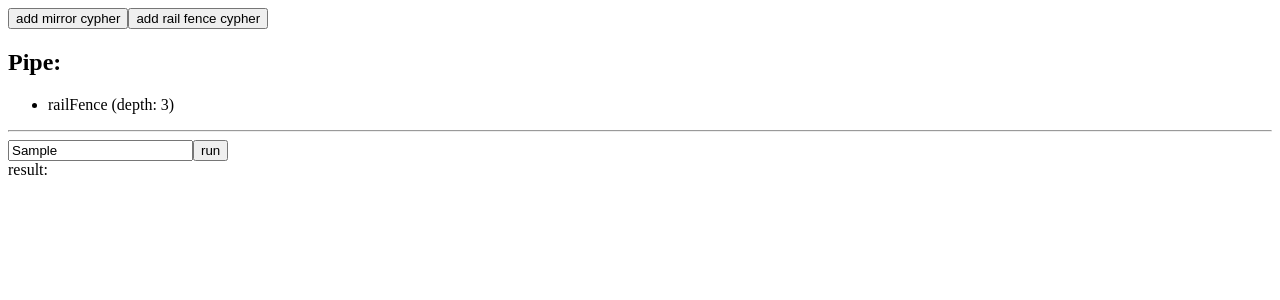
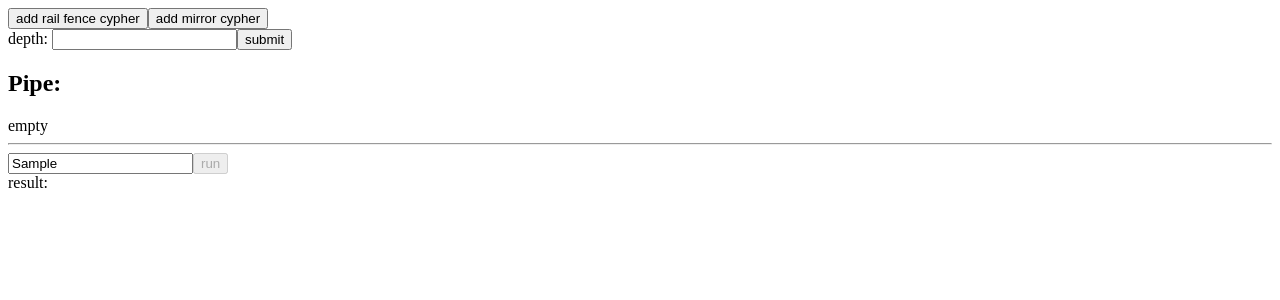
Before and after one commit to ny1am/cryptic-on-paper, a React (Vite) app: page / in a window 1280 px wide. Both pictures are taken after typing "Sample" into the empty fields and a click on the button "add rail fence cypher". Shown: the top 300 px of the page. Built offline with nearby package versions, Linux system fonts and the light colour scheme.

Commit message:
feat(dynamic-form): ability to specify options when adding cypher on UI

```diff
--- a/package.json
+++ b/package.json
@@ -11,9 +11,12 @@
     "test": "jest"
   },
   "dependencies": {
+    "@hookform/resolvers": "^2.9.10",
     "react": "^18.2.0",
     "react-dom": "^18.2.0",
-    "xstate": "^4.33.6"
+    "react-hook-form": "^7.38.0",
+    "xstate": "^4.33.6",
+    "zod": "^3.19.1"
   },
   "devDependencies": {
     "@types/jest": "^29.1.2",
--- /dev/null
+++ b/src/components/DynamicForm/index.tsx
@@ -0,0 +1,40 @@
+import { zodResolver } from '@hookform/resolvers/zod';
+import React from 'react';
+import { FieldValues, Path, useForm } from 'react-hook-form';
+import { ZodObject, ZodSchema } from 'zod';
+
+type DynamicFormProps<T extends FieldValues> = {
+  schema: ZodSchema<T>;
+  onSubmit: (r: T) => void;
+};
+
+export function DynamicForm<T extends FieldValues>({
+  schema,
+  onSubmit,
+}: React.PropsWithoutRef<DynamicFormProps<T>>) {
+  const { register, handleSubmit } = useForm<T>({
+    resolver: zodResolver(schema),
+  });
+
+  //TODO: handle with TS
+  if (!(schema instanceof ZodObject)) {
+    throw new Error('schema should be an object');
+  }
+
+  const fieldNames = Object.keys(schema.shape) as Path<T>[];
+  return (
+    <form onSubmit={handleSubmit(onSubmit)}>
+      {fieldNames.map((name) => (
+        <label key={name}>
+          <span>{name}: </span>
+          <input
+            {...register(name, {
+              valueAsNumber: schema.shape[name]._def.typeName === 'ZodNumber',
+            })}
+          />
+        </label>
+      ))}
+      <button type="submit">submit</button>
+    </form>
+  );
+}
--- a/src/features/cypher/factory/railFence.ts
+++ b/src/features/cypher/factory/railFence.ts
@@ -51,7 +51,7 @@ const createCaretIterator = (length: number) => {
 };
 
 export type RailFenceCypherOptions = {
-  depth: 1 | 2 | 3 | 4 | 5;
+  depth: number;
 };
 
 export const railFenceCypherFactory: CypherFactory<RailFenceCypherOptions> =
--- a/src/pages/encrypt/CyphersPipe.tsx
+++ b/src/pages/encrypt/CyphersPipe.tsx
@@ -1,28 +1,83 @@
-import { useContext } from 'react';
+import { useContext, useState } from 'react';
+import zod from 'zod';
 
+import { DynamicForm } from '@/components/DynamicForm';
 import { RailFenceCypherOptions } from '@/features/cypher';
+import { FilterOutVoid } from '@/utils/types';
 
 import { CiphersContext } from './CiphersContext';
+import { CypherMeta, CypherOptionsDef } from './types';
 
-const serializeCfg = {
-  mirror: () => 'mirror',
-  railFence: (opts: RailFenceCypherOptions) => `railFence (depth: ${opts.depth})`,
-} as const;
+type PipeCfg = {
+  [T in keyof CypherOptionsDef]: {
+    serialize: (
+      o: CypherOptionsDef[T] extends void ? void : CypherOptionsDef[T]
+    ) => string;
+    optionsSchema: CypherOptionsDef[T] extends void
+      ? undefined
+      : zod.ZodSchema<CypherOptionsDef[T]>;
+  };
+};
+
+const pipeCfg: PipeCfg = {
+  mirror: {
+    serialize: () => 'mirror',
+    optionsSchema: undefined,
+  },
+  railFence: {
+    serialize: (opts: RailFenceCypherOptions) => `railFence (depth: ${opts.depth})`,
+    optionsSchema: zod.object({
+      depth: zod.number().min(1).max(5),
+    }),
+  },
+};
 
 export function CyphersPipe() {
   const { selectedCyphers, addCypher } = useContext(CiphersContext);
+  const [form, setForm] = useState<keyof PipeCfg>();
+  const formSchema = form ? pipeCfg[form].optionsSchema : undefined;
 
-  const serializedCyphers = selectedCyphers.map((meta) =>
-    serializeCfg[meta.name](('opts' in meta ? meta.opts : undefined) as any)
-  );
+  const handleAddCypher = (name: CypherMeta['name']) => {
+    const cfg = pipeCfg[name];
+    if (typeof cfg.optionsSchema === 'undefined') {
+      return addCypher({ name } as any);
+    }
+    return setForm(name);
+  };
+
+  const handleFormSubmit = <
+    T extends keyof CypherOptionsDef,
+    K extends FilterOutVoid<CypherOptionsDef[T]>
+  >(
+    name: T,
+    value: K
+  ): void => {
+    addCypher({ name, opts: value });
+    setForm(undefined);
+  };
+
+  const serializedCyphers = selectedCyphers.map((meta) => {
+    if ('opts' in meta) {
+      return pipeCfg[meta.name].serialize(meta.opts);
+    }
+    return pipeCfg[meta.name].serialize();
+  });
 
   return (
     <div>
       <div>
-        <button onClick={() => addCypher({ name: 'mirror' })}>add mirror cypher</button>
-        <button onClick={() => addCypher({ name: 'railFence', opts: { depth: 3 } })}>
+        <button onClick={() => handleAddCypher('railFence')}>
           add rail fence cypher
         </button>
+        <button onClick={() => handleAddCypher('mirror')}>add mirror cypher</button>
+        {formSchema && form && (
+          <div>
+            <DynamicForm
+              schema={formSchema}
+              onSubmit={(d) => handleFormSubmit(form, d)}
+            />
+          </div>
+        )}
       </div>
       <div>
         <h2>Pipe:</h2>
--- a/src/pages/encrypt/ExecutorForm.tsx
+++ b/src/pages/encrypt/ExecutorForm.tsx
@@ -1,10 +1,18 @@
 import { useContext, useState } from 'react';
 
 import { encrypt, mirrorCypherFactory, railFenceCypherFactory } from '@/features/cypher';
+import { Cypher } from '@/features/cypher/types';
 
 import { CiphersContext } from './CiphersContext';
+import { CypherOptionsDef } from './types';
 
-const factoryCfg = {
+type FactoryConfig = {
+  [T in keyof CypherOptionsDef]: (
+    o: CypherOptionsDef[T] extends void ? void : CypherOptionsDef[T]
+  ) => Cypher;
+};
+
+const factoryCfg: FactoryConfig = {
   mirror: mirrorCypherFactory,
   railFence: railFenceCypherFactory,
 };
@@ -19,9 +27,12 @@ export function ExecutorForm() {
 
   const [result, setResult] = useState<string>();
   const executeHandler = () => {
-    const list = selectedCyphers.map((meta) =>
-      factoryCfg[meta.name](('opts' in meta ? meta.opts : undefined) as any)
-    );
+    const list = selectedCyphers.map((meta) => {
+      if ('opts' in meta) {
+        return factoryCfg[meta.name](meta.opts);
+      }
+      return factoryCfg[meta.name]();
+    });
     const result = encrypt(list, input || '');
     setResult(result);
   };
--- a/src/pages/encrypt/index.tsx
+++ b/src/pages/encrypt/index.tsx
@@ -10,17 +10,10 @@ export function EncryptPage() {
   const addCypher = (c: CypherMeta) => setSelectedCyphers((sc) => [...sc, c]);
 
   return (
-    <CiphersContext.Provider
-      value={{
-        selectedCyphers,
-        addCypher,
-      }}
-    >
-      <div>
-        <CyphersPipe />
-        <hr />
-        <ExecutorForm />
-      </div>
+    <CiphersContext.Provider value={{ selectedCyphers, addCypher }}>
+      <CyphersPipe />
+      <hr />
+      <ExecutorForm />
     </CiphersContext.Provider>
   );
 }
--- a/src/pages/encrypt/types.ts
+++ b/src/pages/encrypt/types.ts
@@ -1,5 +1,11 @@
 import { RailFenceCypherOptions } from '@/features/cypher';
 
+export type CypherOptionsDef = {
+  mirror: void;
+  railFence: RailFenceCypherOptions;
+};
+
+//TODO: derive from CypherOptionsDef
 export type CypherMeta =
   | { name: 'mirror' }
   | { name: 'railFence'; opts: RailFenceCypherOptions };
--- /dev/null
+++ b/src/utils/types.ts
@@ -0,0 +1 @@
+export type FilterOutVoid<T> = T extends void ? never : T;
```
Also changed, not shown: 1 other file (tests, documents, lock files or other folders).
